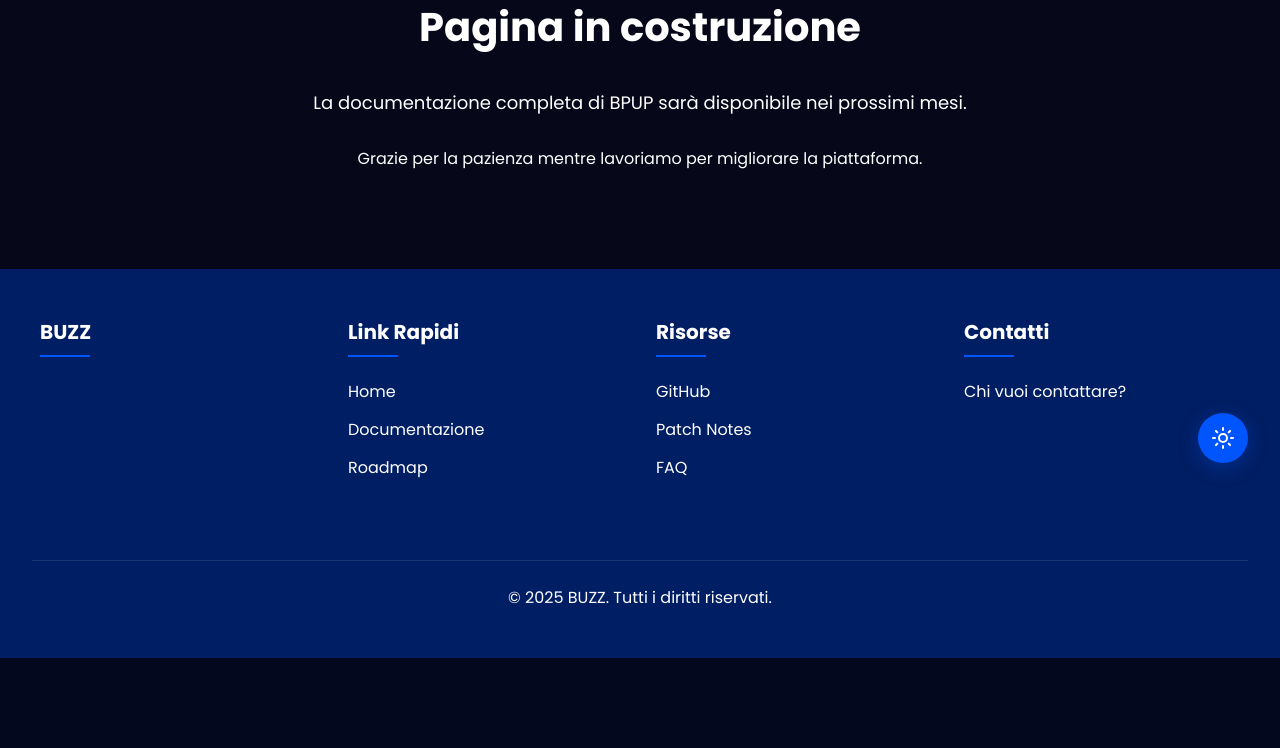
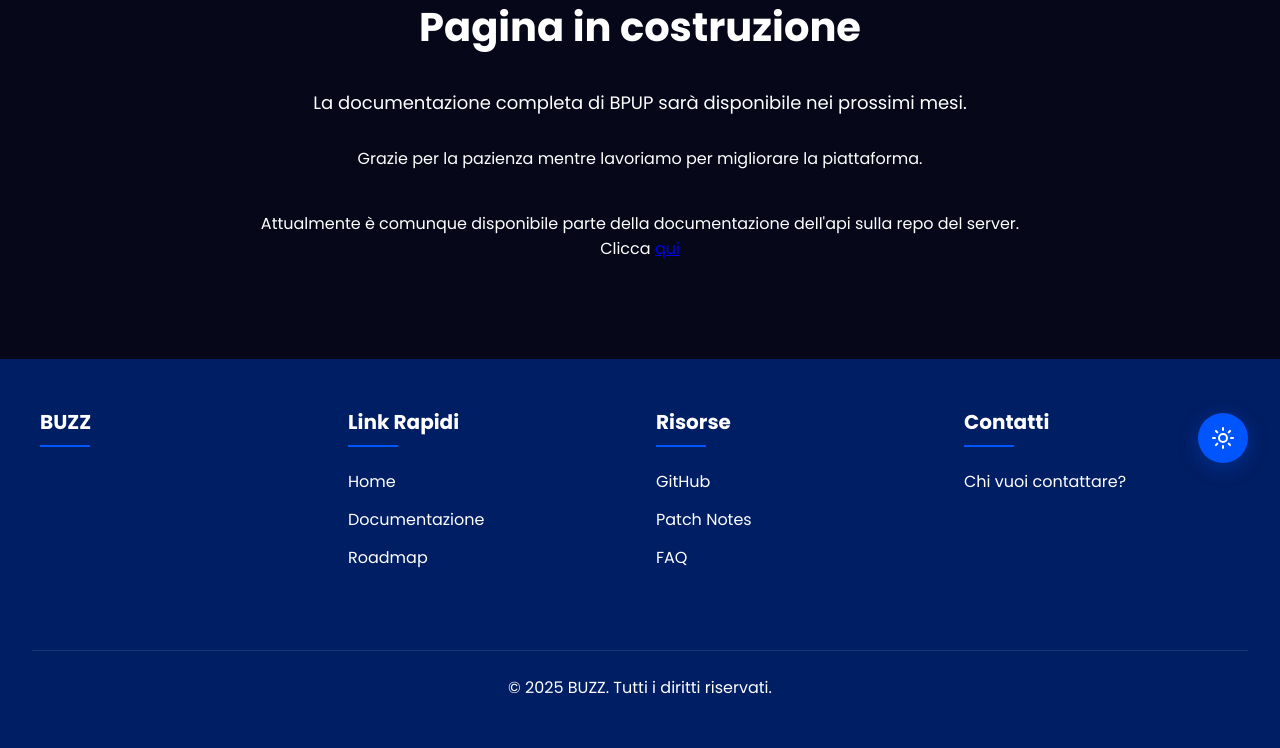
Before and after one commit to BPUP-Suite/Buzz_Landing_Page_PHP, a PHP site: page /documentation.php in a window 1280 px wide. Shown: the part 305-1053 px from the top of the page. Before the commit the page ends 963 px from the top, so only its background shows below. Run offline with PHP 8.4, Linux system fonts and the light colour scheme.

Commit message:
aggiunta repo nella documetnazione

```diff
--- a/documentation.php
+++ b/documentation.php
@@ -40,6 +40,7 @@
             <h2>Pagina in costruzione</h2>
             <p style="font-size: 18px; margin-top: 20px;">La documentazione completa di BPUP sarà disponibile nei prossimi mesi.</p>
             <p style="margin-top: 30px;">Grazie per la pazienza mentre lavoriamo per migliorare la piattaforma.</p>
+            <p style="margin-top: 40px;">Attualmente è comunque disponibile parte della documentazione dell'api sulla repo del server. Clicca <a href="https://github.com/BPUP-Suite/MessangerAPI">qui</a></p>
         </div>
     </div>
 
```
